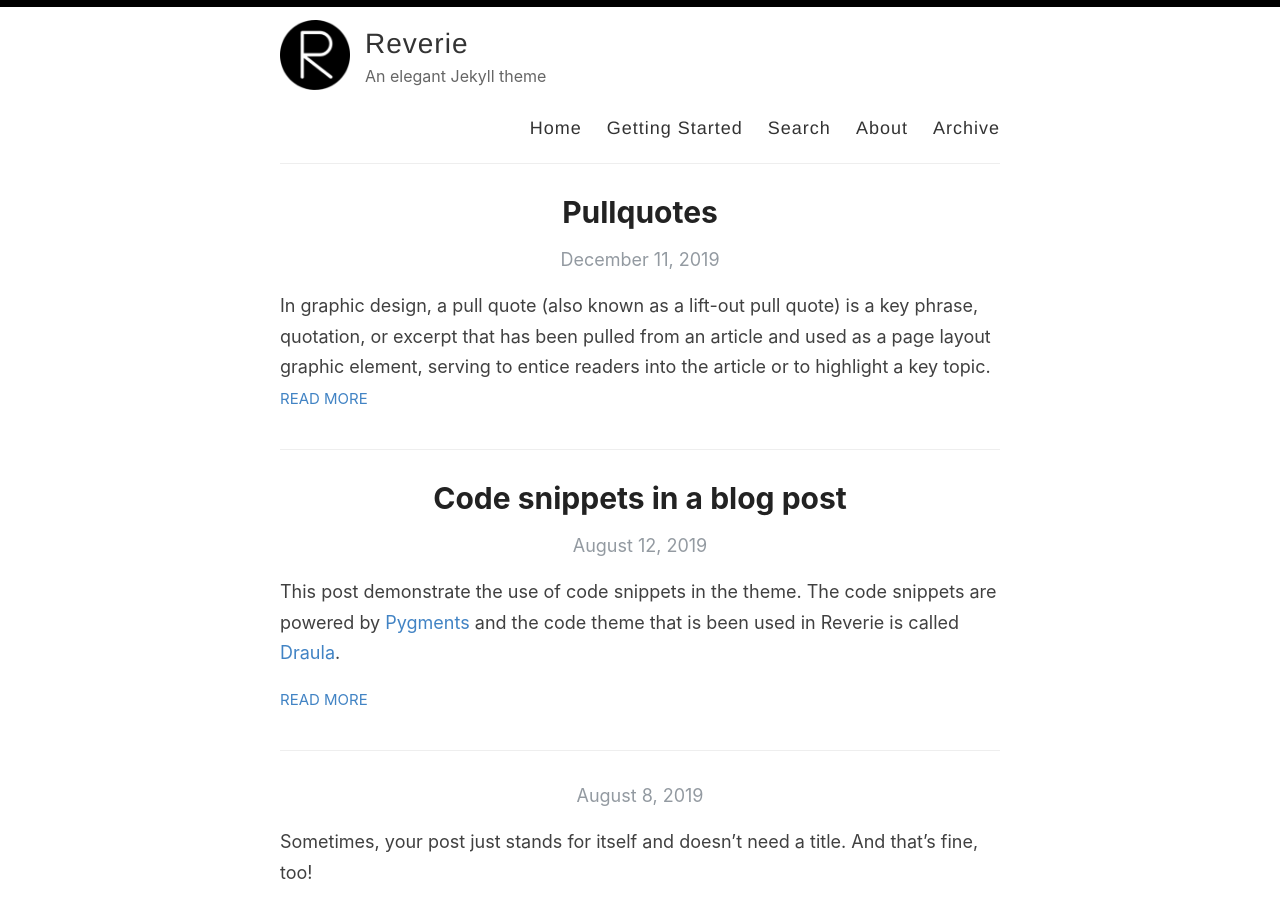
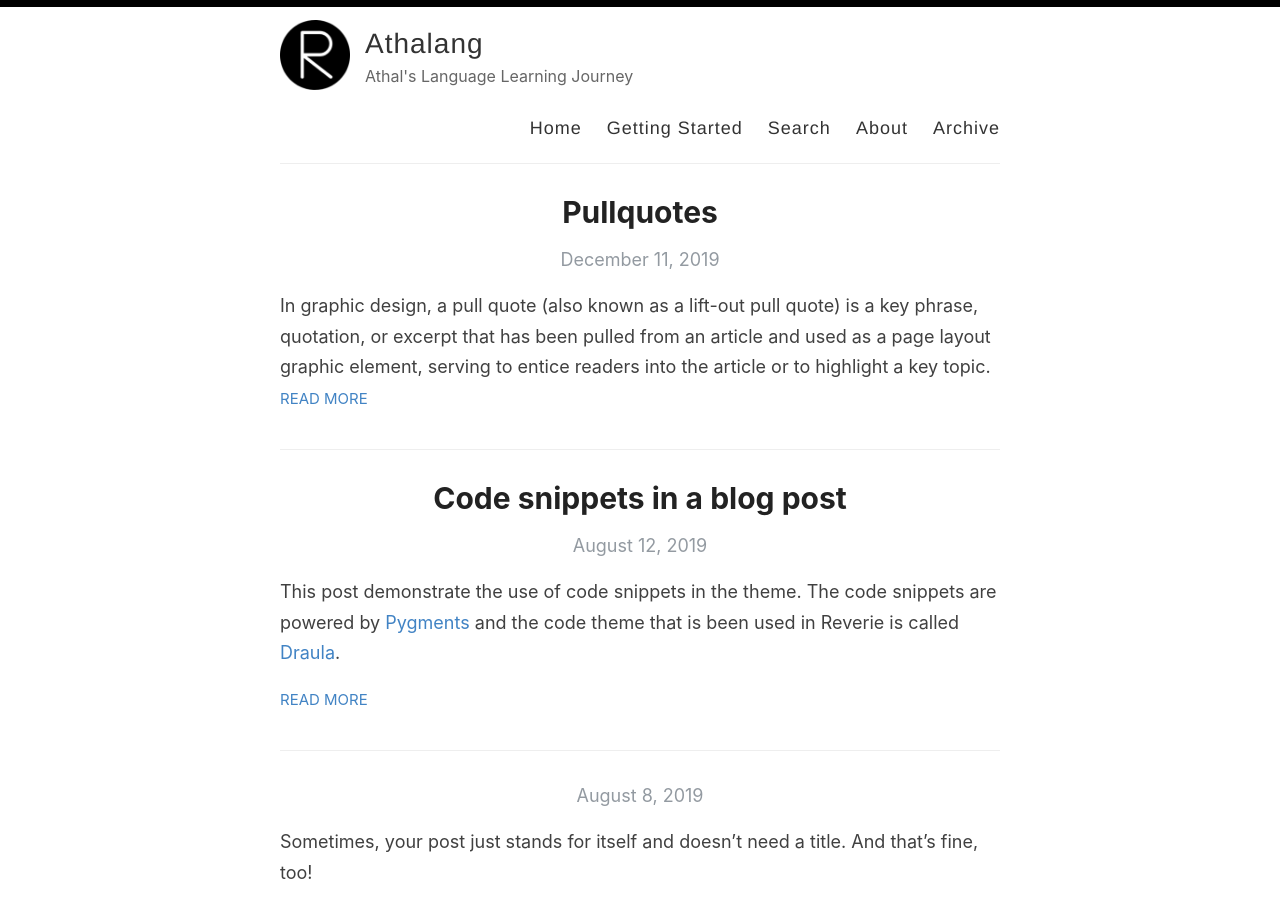
Before and after one commit to determinedguy/cecoret, a Jekyll site: the page built from index.html, in a window 1280 px wide and 900 px high. Built offline with Jekyll 4.4.1, drawn with Linux system fonts in a browser that asks for light colours; the list of posts is cut into pages by our own code.

Commit message:
Update _config.yml

```diff
--- a/_config.yml
+++ b/_config.yml
@@ -3,13 +3,13 @@
 #
 
 # Name of your site (displayed in the header)
-name: Reverie
+name: Athalang
 
 # Name of the author
-author: Amit Merchant
+author: Muhammad Athallah
 
 # Short bio or description (displayed in the header)
-description: An elegant Jekyll theme
+description: "Athal's Language Learning Journey"
 
 # URL of your avatar or profile pic (you could use your GitHub profile pic)
 avatar: /images/reverie.png
@@ -21,10 +21,10 @@ avatar: /images/reverie.png
 # Includes an icon in the footer for each username you enter
 footer-links:
   dribbble:
-  email: amit.d.merchant@gmail.com
+  email: mhd.athallah@gmail.com
   facebook:
   flickr:
-  github: amitmerchant1990/reverie
+  github: determinedguy
   instagram:
   linkedin:
   pinterest:
@@ -41,21 +41,21 @@ footer-links:
 disqus:
 
 # Enter your Google Analytics web tracking code (e.g. UA-2110908-2) to activate tracking
-google_analytics: UA-43339302-11
+# google_analytics: UA-43339302-11
 
 # For newer "GA4" analytics, use the following instead of the "UA" entry above
 #google_analytics_ga4: G-GABC1DEFG
 
 # Your website URL (e.g. http://amitmerchant1990.github.io or http://www.amitmerchant.com)
 # Used for Sitemap.xml and your RSS feed
-url: http://www.amitmerchant.com/reverie
-enforce_ssl: https://www.amitmerchant.com/reverie
+url: https://determinedguy.github.io/athalang/
+enforce_ssl: https://determinedguy.github.io/athalang/
 
 # If you're hosting your site at a Project repository on GitHub pages
 # (http://yourusername.github.io/repository-name)
 # and NOT your User repository (http://yourusername.github.io)
 # then add in the baseurl here, like this: "/repository-name"
-baseurl: "/reverie"
+baseurl: "/athalang"
 
 #
 # !! You don't need to change any of the configuration flags below !!
```
